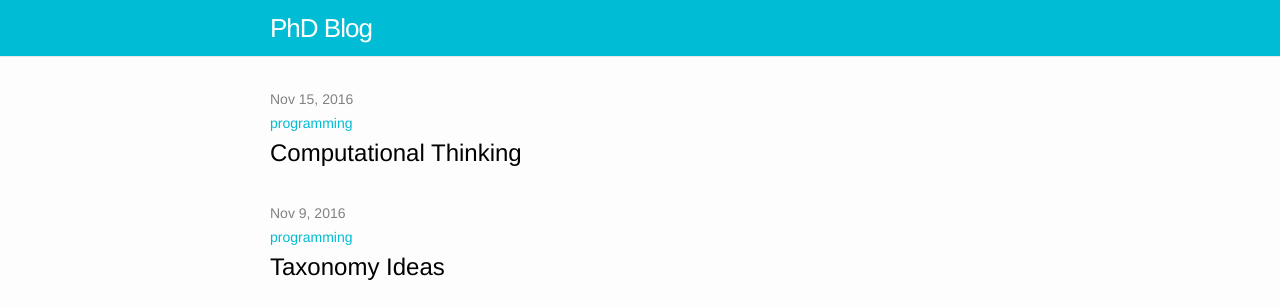
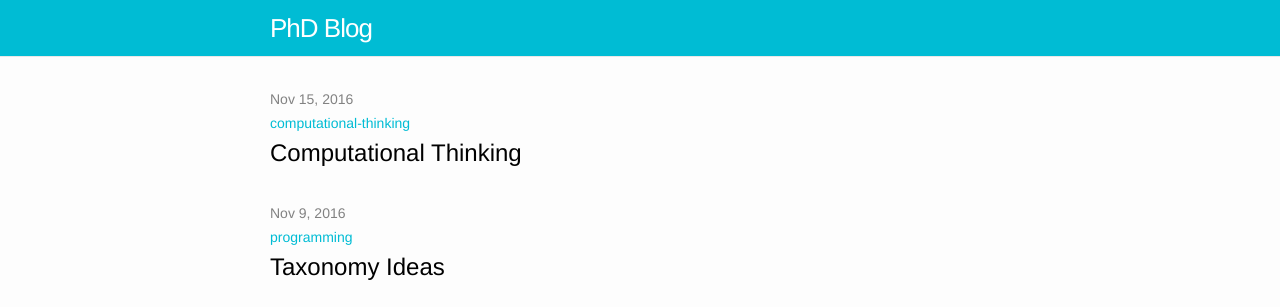
Before and after one commit to simonrose121/phd, a Jekyll site: the page built from index.md, in a window 1280 px wide and 900 px high. Shown: the top 307 px of the window. Built offline with Jekyll 4.4.1, drawn with Linux system fonts in a browser that asks for light colours.

Commit message:
Recategorise computational thinking

```diff
--- a/_posts/2016-11-15-computational-thinking.md
+++ b/_posts/2016-11-15-computational-thinking.md
@@ -2,7 +2,7 @@
 layout: post
 title:  "Computational Thinking"
 date:   2016-11-15 14:17:00 +0100
-categories: programming
+categories: computational-thinking
 ---
 
 Before going any further, it is important to define what computational thinking actually is. Is it a skill required only for programming? or does it transfer to other subject learning such as Science or Mathematics (STEM).
```
